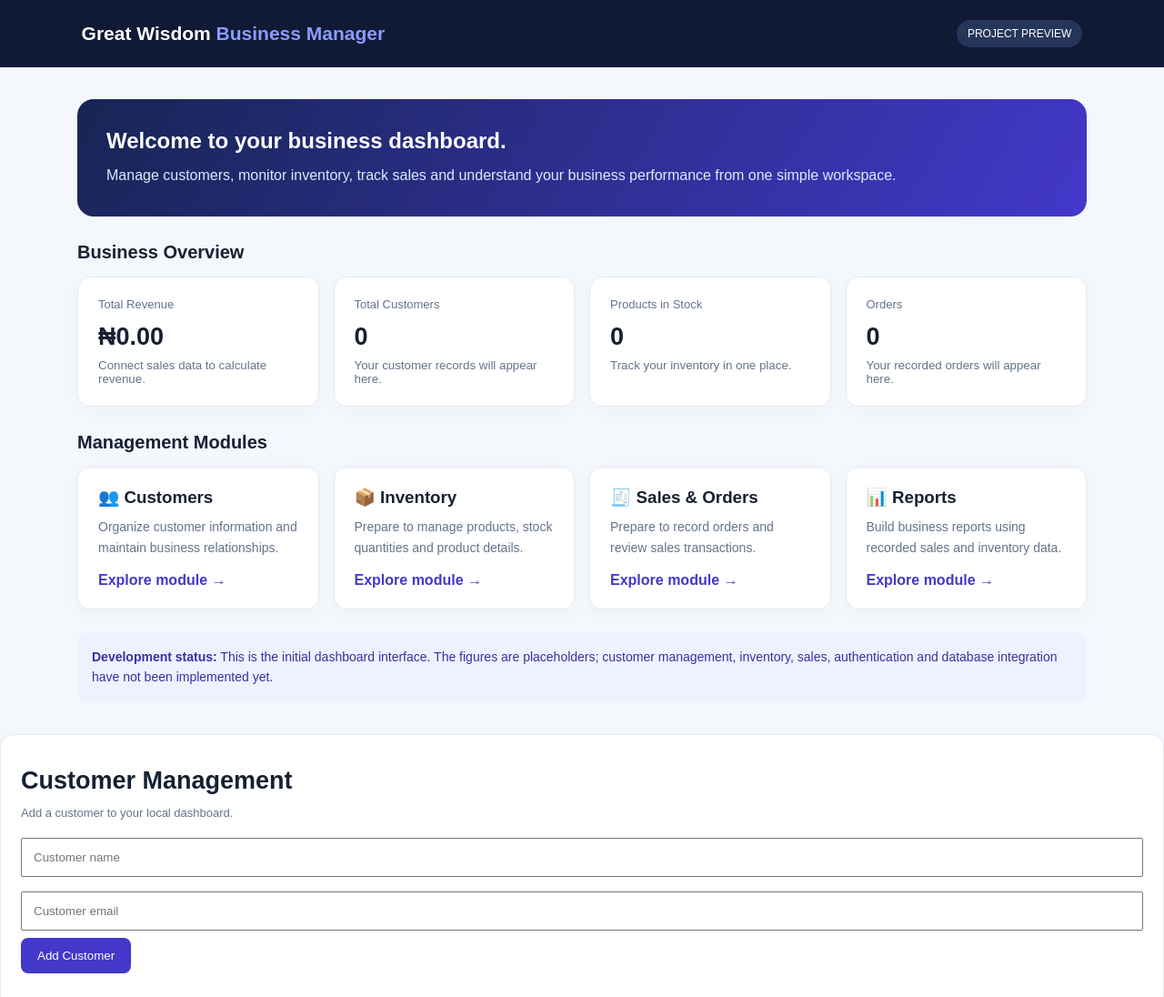
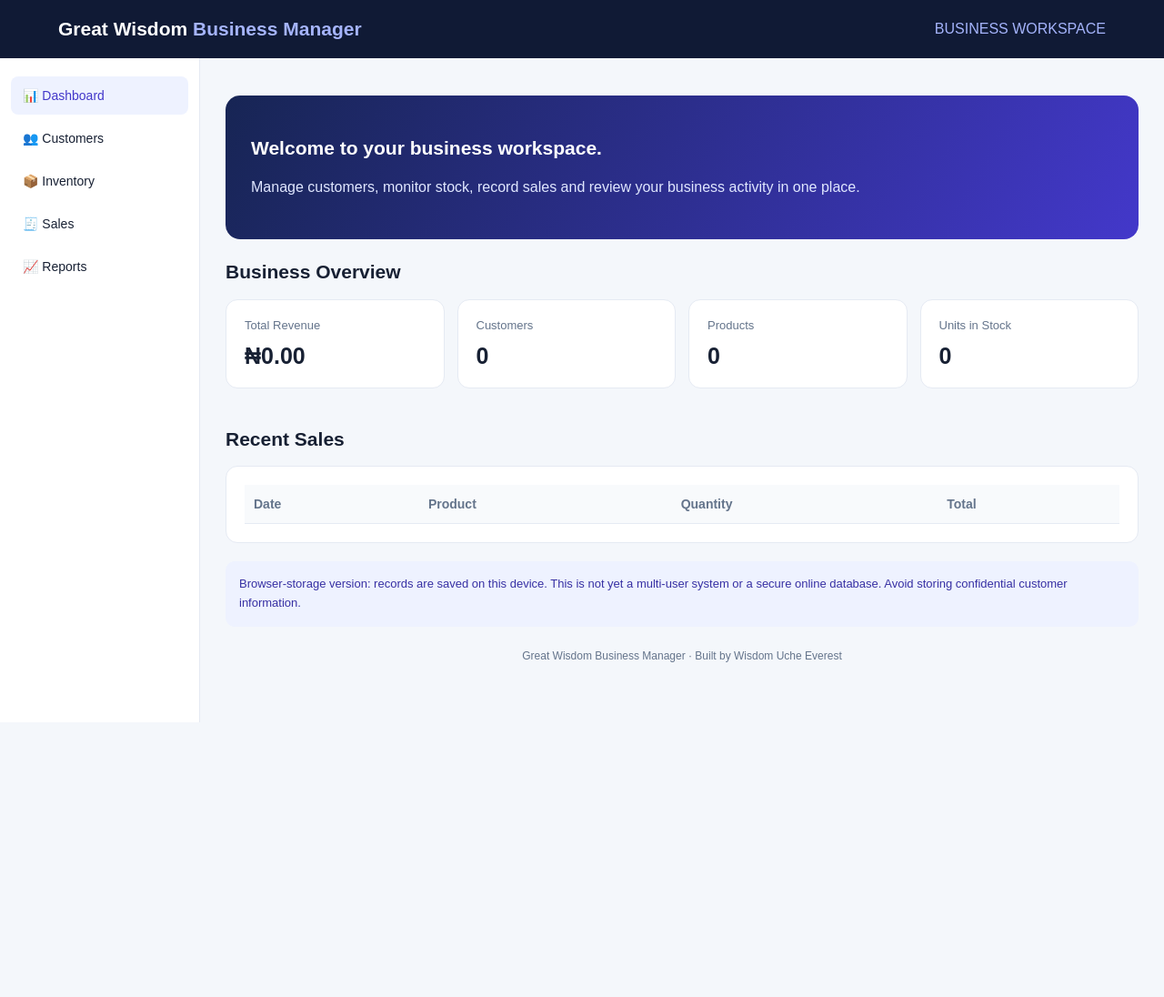
Before and after one commit to wisdomuche123/great-wisdom-business-manager, a plain HTML site: page index.html in a window 1280 px wide. Shown: the top 1096 px of the page at 91% size. After the commit the page ends 800 px from the top, so only its background shows below. Drawn offline with Linux system fonts and the light colour scheme.

Commit message:
Update index.html

```diff
--- a/index.html
+++ b/index.html
@@ -2,273 +2,492 @@
 <html lang="en">
 <head>
 <meta charset="UTF-8">
-  <meta name="viewport" content="width=device-width, initial-scale=1.0">
+<meta name="viewport" content="width=device-width, initial-scale=1">
 <meta name="description" content="Great Wisdom Business Manager">
 <title>Great Wisdom | Business Manager</title>
+
 <style>
-    * {
-      margin: 0;
-      padding: 0;
-      box-sizing: border-box;
+:root {
+  --navy:#101a35;
+  --blue:#4338ca;
+  --bg:#f4f7fb;
+  --white:#fff;
+  --text:#172033;
+  --muted:#64748b;
+  --border:#e5eaf3;
+  --green:#15803d;
+  --red:#dc2626;
 }
 
+* { box-sizing:border-box; }
+
 body {
-      font-family: Arial, sans-serif;
-      background: #f4f7fb;
-      color: #172033;
+  margin:0;
+  font-family:Arial,sans-serif;
+  background:var(--bg);
+  color:var(--text);
 }
 
 header {
-      background: #101a35;
-      color: white;
-      padding: 22px 7%;
-      display: flex;
-      justify-content: space-between;
-      align-items: center;
-      flex-wrap: wrap;
-      gap: 15px;
+  background:var(--navy);
+  color:white;
+  padding:20px 5%;
+  display:flex;
+  align-items:center;
+  justify-content:space-between;
+  flex-wrap:wrap;
+  gap:12px;
 }
 
-    header h1 {
-      font-size: 21px;
+header h1 { font-size:21px; margin:0; }
+header span { color:#a5b4fc; }
+
+.layout {
+  display:grid;
+  grid-template-columns:220px minmax(0,1fr);
+  min-height:calc(100vh - 70px);
 }
 
-    header span {
-      color: #8b9cff;
+nav {
+  background:#fff;
+  padding:20px 12px;
+  border-right:1px solid var(--border);
 }
 
-    .badge {
-      background: #26365b;
-      padding: 8px 12px;
-      border-radius: 20px;
-      font-size: 12px;
+nav button {
+  display:block;
+  width:100%;
+  border:0;
+  background:transparent;
+  text-align:left;
+  padding:13px;
+  border-radius:8px;
+  margin-bottom:5px;
+  cursor:pointer;
+  font-size:14px;
+  color:var(--text);
+}
+
+nav button.active,
+nav button:hover {
+  background:#eef2ff;
+  color:var(--blue);
 }
 
 main {
-      max-width: 1150px;
-      margin: 35px auto;
-      padding: 0 20px;
+  width:100%;
+  max-width:1250px;
+  padding:28px;
+  margin:auto;
 }
 
 .welcome {
-      background: linear-gradient(120deg, #172554, #4338ca);
-      color: white;
-      border-radius: 18px;
-      padding: 32px;
-      margin-bottom: 25px;
+  padding:28px;
+  color:white;
+  border-radius:16px;
+  background:linear-gradient(120deg,#172554,#4338ca);
+  margin-bottom:24px;
 }
 
-    .welcome p {
-      margin-top: 10px;
-      color: #dbeafe;
-      line-height: 1.7;
-    }
-
-    .section-title {
-      margin: 28px 0 15px;
-      font-size: 20px;
-    }
+.welcome p { line-height:1.7; color:#e0e7ff; }
 
 .stats {
-      display: grid;
-      grid-template-columns: repeat(auto-fit, minmax(190px, 1fr));
-      gap: 16px;
+  display:grid;
+  grid-template-columns:repeat(4,minmax(0,1fr));
+  gap:14px;
 }
 
 .card {
-      background: white;
-      padding: 22px;
-      border-radius: 14px;
-      border: 1px solid #e5eaf3;
-      box-shadow: 0 5px 20px #17255408;
+  background:white;
+  border:1px solid var(--border);
+  border-radius:13px;
+  padding:20px;
+  margin-bottom:16px;
+  min-width:0;
 }
 
-    .card p {
-      color: #64748b;
-      font-size: 13px;
+.stat-label { color:var(--muted); font-size:13px; }
+.stat-value { font-size:25px; font-weight:bold; margin-top:12px; }
+
+h2 { font-size:21px; }
+h3 { font-size:17px; }
+
+.page { display:none; }
+.page.active { display:block; }
+
+.toolbar {
+  display:flex;
+  justify-content:space-between;
+  align-items:center;
+  gap:12px;
+  flex-wrap:wrap;
+  margin-bottom:18px;
 }
 
-    .card h2 {
-      margin-top: 13px;
-      font-size: 27px;
+input, select {
+  width:100%;
+  padding:12px;
+  border:1px solid #cbd5e1;
+  border-radius:8px;
+  background:white;
+  font:inherit;
+  margin:6px 0 12px;
 }
 
-    .card small {
-      display: block;
-      margin-top: 8px;
-      color: #64748b;
+button { font:inherit; }
+
+.primary, .danger, .secondary {
+  border:0;
+  border-radius:8px;
+  padding:11px 14px;
+  cursor:pointer;
 }
 
-    .modules {
-      display: grid;
-      grid-template-columns: repeat(auto-fit, minmax(220px, 1fr));
-      gap: 16px;
+.primary { background:var(--blue); color:white; }
+.secondary { background:#e2e8f0; color:var(--text); }
+.danger { background:#fee2e2; color:#991b1b; }
+
+.primary:hover { background:#3730a3; }
+
+.form-grid {
+  display:grid;
+  grid-template-columns:repeat(2,minmax(0,1fr));
+  gap:0 15px;
 }
 
-    .module h3 {
-      margin-bottom: 10px;
+.full { grid-column:1/-1; }
+
+.table-wrap { overflow-x:auto; }
+
+table {
+  width:100%;
+  border-collapse:collapse;
+  font-size:14px;
 }
 
-    .module p {
-      color: #64748b;
-      line-height: 1.6;
-      font-size: 14px;
+th, td {
+  padding:13px 10px;
+  border-bottom:1px solid var(--border);
+  text-align:left;
+  white-space:nowrap;
 }
 
-    .module a {
-      display: inline-block;
-      margin-top: 16px;
-      color: #4338ca;
-      font-weight: bold;
-      text-decoration: none;
+th { color:var(--muted); background:#f8fafc; }
+
+.empty {
+  padding:25px;
+  text-align:center;
+  color:var(--muted);
 }
 
 .notice {
-      margin-top: 25px;
-      padding: 16px;
-      border-radius: 12px;
-      background: #eef2ff;
-      color: #3730a3;
-      line-height: 1.6;
-      font-size: 14px;
+  background:#eef2ff;
+  padding:15px;
+  border-radius:10px;
+  font-size:13px;
+  line-height:1.6;
+  color:#3730a3;
+  margin-top:20px;
 }
 
-    footer {
-      text-align: center;
-      padding: 25px;
-      color: #64748b;
-      font-size: 13px;
+.message {
+  min-height:20px;
+  font-size:14px;
+  margin:8px 0;
 }
 
-    @media (max-width: 500px) {
-      .welcome {
-        padding: 23px;
+.success { color:var(--green); }
+.error { color:var(--red); }
+
+footer {
+  text-align:center;
+  color:var(--muted);
+  font-size:12px;
+  padding:25px;
 }
 
-      header h1 {
-        font-size: 18px;
+@media(max-width:850px) {
+  .stats { grid-template-columns:repeat(2,minmax(0,1fr)); }
+  .layout { grid-template-columns:1fr; }
+  nav {
+    display:flex;
+    overflow-x:auto;
+    gap:5px;
+    border-right:0;
+    border-bottom:1px solid var(--border);
+    padding:10px;
   }
+  nav button {
+    width:auto;
+    min-width:max-content;
+    margin:0;
+  }
+  main { padding:18px; }
+}
+
+@media(max-width:480px) {
+  header h1 { font-size:17px; }
+  .stats { grid-template-columns:1fr 1fr; gap:8px; }
+  .card { padding:14px; }
+  .stat-value { font-size:20px; }
+  .form-grid { grid-template-columns:1fr; }
+  .full { grid-column:auto; }
+  .welcome { padding:20px; }
 }
 </style>
 </head>
+
 <body>
+
 <header>
   <h1>Great Wisdom <span>Business Manager</span></h1>
-    <div class="badge">PROJECT PREVIEW</div>
+  <span>BUSINESS WORKSPACE</span>
 </header>
 
+<div class="layout">
+
+<nav aria-label="Main navigation">
+  <button class="active" data-page="dashboard">📊 Dashboard</button>
+  <button data-page="customers">👥 Customers</button>
+  <button data-page="inventory">📦 Inventory</button>
+  <button data-page="sales">🧾 Sales</button>
+  <button data-page="reports">📈 Reports</button>
+</nav>
+
 <main>
-    <section class="welcome">
-      <h2>Welcome to your business dashboard.</h2>
-      <p>
-        Manage customers, monitor inventory, track sales and understand
-        your business performance from one simple workspace.
-      </p>
-    </section>
 
-    <h2 class="section-title">Business Overview</h2>
+<section id="dashboard" class="page active">
+  <div class="welcome">
+    <h2>Welcome to your business workspace.</h2>
+    <p>Manage customers, monitor stock, record sales and review your business activity in one place.</p>
+  </div>
 
-    <section class="stats">
+  <h2>Business Overview</h2>
+
+  <div class="stats">
     <article class="card">
-        <p>Total Revenue</p>
-        <h2>₦0.00</h2>
-        <small>Connect sales data to calculate revenue.</small>
+      <div class="stat-label">Total Revenue</div>
+      <div class="stat-value" id="totalRevenue">₦0.00</div>
     </article>
 
     <article class="card">
-        <p>Total Customers</p>
-        <h2>0</h2>
-        <small>Your customer records will appear here.</small>
+      <div class="stat-label">Customers</div>
+      <div class="stat-value" id="totalCustomers">0</div>
     </article>
 
     <article class="card">
-        <p>Products in Stock</p>
-        <h2>0</h2>
-        <small>Track your inventory in one place.</small>
+      <div class="stat-label">Products</div>
+      <div class="stat-value" id="totalProducts">0</div>
     </article>
 
     <article class="card">
-        <p>Orders</p>
-        <h2>0</h2>
-        <small>Your recorded orders will appear here.</small>
+      <div class="stat-label">Units in Stock</div>
+      <div class="stat-value" id="totalStock">0</div>
     </article>
+  </div>
+
+  <h2 style="margin-top:28px">Recent Sales</h2>
+
+  <div class="card table-wrap">
+    <table>
+      <thead>
+        <tr>
+          <th>Date</th>
+          <th>Product</th>
+          <th>Quantity</th>
+          <th>Total</th>
+        </tr>
+      </thead>
+      <tbody id="recentSales"></tbody>
+    </table>
+  </div>
+
+  <div class="notice">
+    Browser-storage version: records are saved on this device.
+    This is not yet a multi-user system or a secure online database.
+    Avoid storing confidential customer information.
+  </div>
 </section>
 
-    <h2 class="section-title">Management Modules</h2>
+<section id="customers" class="page">
+  <div class="toolbar">
+    <h2>Customer Management</h2>
+  </div>
 
-    <section class="modules">
-      <article class="card module">
-        <h3>👥 Customers</h3>
-        <p>Organize customer information and maintain business relationships.</p>
-        <a href="#customers">Explore module →</a>
-      </article>
+  <div class="card">
+    <h3>Add a Customer</h3>
 
-      <article class="card module">
-        <h3>📦 Inventory</h3>
-        <p>Prepare to manage products, stock quantities and product details.</p>
-        <a href="#inventory">Explore module →</a>
-      </article>
+    <form id="customerForm" class="form-grid">
+      <div>
+        <label for="customerName">Full name</label>
+        <input id="customerName" maxlength="100" required>
+      </div>
 
-      <article class="card module">
-        <h3>🧾 Sales & Orders</h3>
-        <p>Prepare to record orders and review sales transactions.</p>
-        <a href="#sales">Explore module →</a>
-      </article>
+      <div>
+        <label for="customerEmail">Email address</label>
+        <input id="customerEmail" type="email" maxlength="150" required>
+      </div>
 
-      <article class="card module">
-        <h3>📊 Reports</h3>
-        <p>Build business reports using recorded sales and inventory data.</p>
-        <a href="#reports">Explore module →</a>
-      </article>
+      <div class="full">
+        <button class="primary" type="submit">Add Customer</button>
+        <p class="message" id="customerMessage" role="status"></p>
+      </div>
+    </form>
+  </div>
+
+  <div class="card">
+    <h3>Customer Records</h3>
+    <div class="table-wrap">
+      <table>
+        <thead>
+          <tr><th>Name</th><th>Email</th><th>Action</th></tr>
+        </thead>
+        <tbody id="customerList"></tbody>
+      </table>
+    </div>
+  </div>
 </section>
 
-    <div class="notice">
-      <strong>Development status:</strong>
-      This is the initial dashboard interface. The figures are placeholders;
-      customer management, inventory, sales, authentication and database
-      integration have not been implemented yet.
+<section id="inventory" class="page">
+  <h2>Inventory Management</h2>
+
+  <div class="card">
+    <h3>Add a Product</h3>
+
+    <form id="productForm" class="form-grid">
+      <div>
+        <label for="productName">Product name</label>
+        <input id="productName" maxlength="100" required>
       </div>
-  </main>
 
-  <section id="customers" class="card" style="margin-top:25px">
-  <h2>Customer Management</h2>
-  <p style="margin:12px 0;color:#64748b">
-    Add a customer to your local dashboard.
-  </p>
+      <div>
+        <label for="productPrice">Unit price (₦)</label>
+        <input id="productPrice" type="number" min="0.01" step="0.01" required>
+      </div>
 
-  <form id="customerForm">
-    <input
-      id="customerName"
-      type="text"
-      placeholder="Customer name"
-      required
-      style="padding:12px;width:100%;margin:8px 0"
-    >
+      <div>
+        <label for="productQuantity">Opening stock</label>
+        <input id="productQuantity" type="number" min="0" step="1" required>
+      </div>
 
-    <input
-      id="customerEmail"
-      type="email"
-      placeholder="Customer email"
-      required
-      style="padding:12px;width:100%;margin:8px 0"
-    >
+      <div class="full">
+        <button class="primary" type="submit">Add Product</button>
+        <p class="message" id="productMessage" role="status"></p>
+      </div>
+    </form>
+  </div>
 
-    <button
-      type="submit"
-      style="padding:12px 18px;background:#4338ca;color:white;border:0;border-radius:8px"
-    >
-      Add Customer
-    </button>
-  </form>
-
-  <p id="customerMessage" role="status" style="margin-top:12px"></p>
-  <ul id="customerList" style="margin:15px 0 0 20px"></ul>
+  <div class="card">
+    <h3>Products and Stock</h3>
+    <div class="table-wrap">
+      <table>
+        <thead>
+          <tr>
+            <th>Product</th><th>Price</th><th>Stock</th><th>Action</th>
+          </tr>
+        </thead>
+        <tbody id="productList"></tbody>
+      </table>
+    </div>
+  </div>
 </section>
 
-<script src="script.js"></script>
+<section id="sales" class="page">
+  <h2>Sales Management</h2>
+
+  <div class="card">
+    <h3>Record a Sale</h3>
+
+    <form id="saleForm" class="form-grid">
+      <div class="full">
+        <label for="saleProduct">Select product</label>
+        <select id="saleProduct" required>
+          <option value="">Choose a product</option>
+        </select>
+      </div>
+
+      <div>
+        <label for="saleQuantity">Quantity sold</label>
+        <input id="saleQuantity" type="number" min="1" step="1" required>
+      </div>
+
+      <div>
+        <label for="saleCustomer">Customer (optional)</label>
+        <select id="saleCustomer">
+          <option value="">Walk-in customer</option>
+        </select>
+      </div>
+
+      <div class="full">
+        <button class="primary" type="submit">Record Sale</button>
+        <p class="message" id="saleMessage" role="status"></p>
+      </div>
+    </form>
+  </div>
+
+  <div class="card">
+    <h3>Sales History</h3>
+    <div class="table-wrap">
+      <table>
+        <thead>
+          <tr>
+            <th>Date</th><th>Product</th><th>Quantity</th>
+            <th>Unit Price</th><th>Total</th>
+          </tr>
+        </thead>
+        <tbody id="salesList"></tbody>
+      </table>
+    </div>
+  </div>
+</section>
+
+<section id="reports" class="page">
+  <h2>Business Reports</h2>
+
+  <div class="stats">
+    <div class="card">
+      <div class="stat-label">Recorded Sales</div>
+      <div class="stat-value" id="reportSales">0</div>
+    </div>
+
+    <div class="card">
+      <div class="stat-label">Units Sold</div>
+      <div class="stat-value" id="reportUnits">0</div>
+    </div>
+
+    <div class="card">
+      <div class="stat-label">Sales Revenue</div>
+      <div class="stat-value" id="reportRevenue">₦0.00</div>
+    </div>
+
+    <div class="card">
+      <div class="stat-label">Low-stock Products</div>
+      <div class="stat-value" id="lowStock">0</div>
+    </div>
+  </div>
+
+  <div class="card">
+    <h3>Low Stock Alert</h3>
+    <p id="stockWarning">No products have been added yet.</p>
+  </div>
+
+  <div class="card">
+    <h3>Export Business Data</h3>
+    <p>Download a copy of your customer, inventory and sales records.</p>
+    <button class="primary" id="exportButton" type="button">
+      Export JSON Backup
+    </button>
+    <p class="message" id="exportMessage" role="status"></p>
+  </div>
+</section>
 
 <footer>
   Great Wisdom Business Manager · Built by Wisdom Uche Everest
 </footer>
+
+</main>
+</div>
+
+<script src="script.js"></script>
 </body>
   </html>
```
Lines whose indentation alone changed are shown as unchanged.
